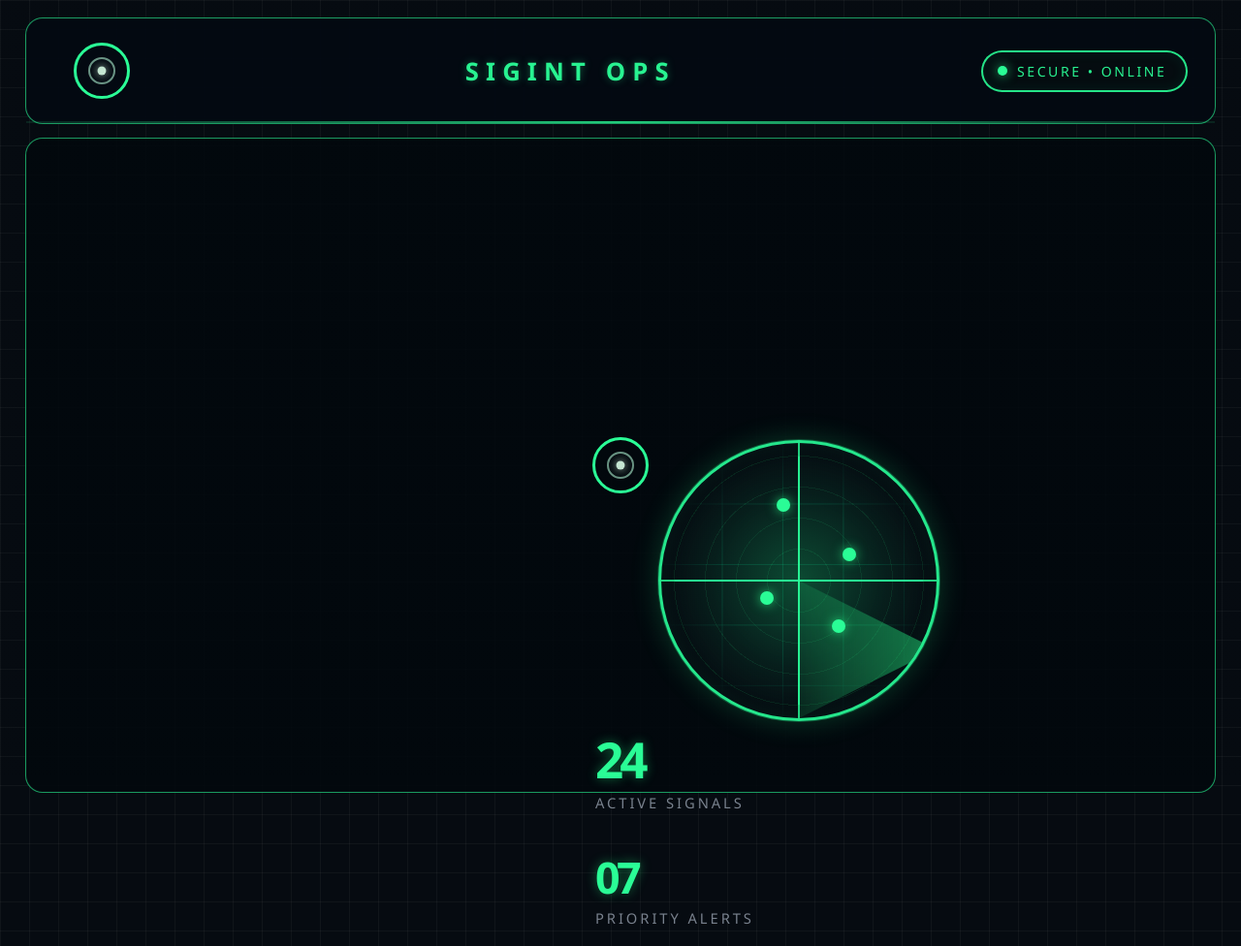
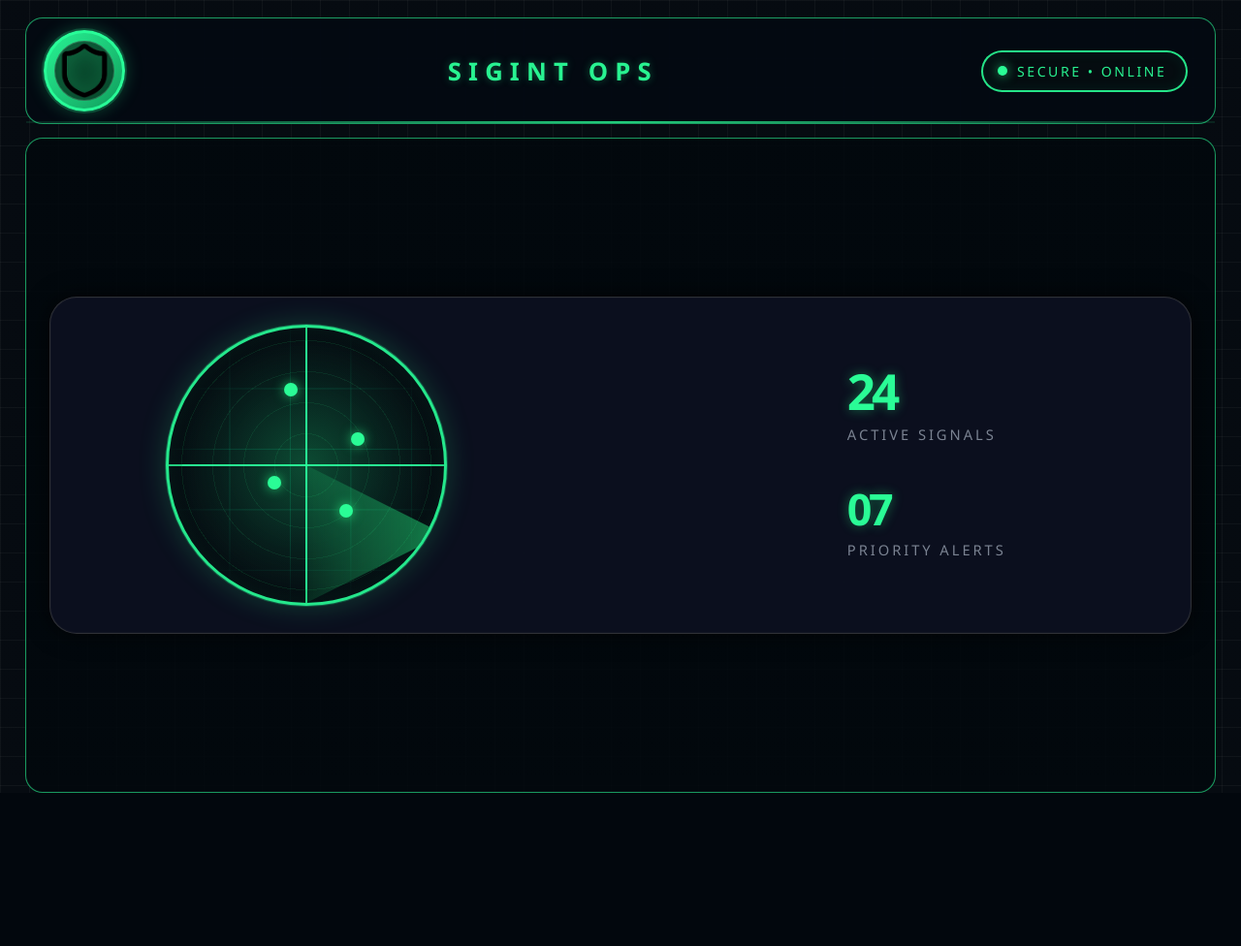
Before and after one commit to miri-lieb/AmanTech, a plain HTML site: page index.html in a window 1280 px wide. Shown: the whole page at 97% size. After the commit the page ends 818 px from the top, so only its background shows below. Drawn offline with Linux system fonts and the light colour scheme.

Commit message:
Add logo image and update brand section styling in index.html and style.css

```diff
--- a/index.html
+++ b/index.html
@@ -10,7 +10,7 @@
     <div class="page-shell">
       <header class="topbar">
         <div class="brand" aria-label="Brand icon">
-          <div class="brand-icon"></div>
+          <img src="image-removebg-preview.png" alt="Sigint Ops logo" />
         </div>
 
         <div class="title">SIGINT OPS</div>
--- a/style.css
+++ b/style.css
@@ -65,42 +65,55 @@ body {
 }
 
 .brand {
-  width: 120px;
+  position: relative;
+  width: 84px;
+  height: 84px;
   display: flex;
   justify-content: center;
   align-items: center;
+  flex-shrink: 0;
+  border-radius: 50%;
+  background: linear-gradient(135deg, rgba(42, 255, 154, 0.95), rgba(18, 173, 101, 0.9));
+  border: 3px solid rgba(42, 255, 154, 0.95);
+  box-shadow: 0 0 0 2px rgba(42, 255, 154, 0.2), 0 0 18px rgba(42, 255, 154, 0.28);
+  overflow: hidden;
+}
+
+.brand::before {
+  content: "";
+  position: absolute;
+  inset: 8px;
+  border-radius: 50%;
+  background: rgba(1, 15, 11, 0.68);
+  border: 1px solid rgba(196, 255, 221, 0.2);
+}
+
+.brand img {
+  position: relative;
+  z-index: 1;
+  width: 75%;
+  height: 75%;
+  object-fit: contain;
+  display: block;
+  filter: brightness(1.12) drop-shadow(0 0 8px rgba(42, 255, 154, 0.28));
 }
 
 .brand-icon {
   position: relative;
-  width: 58px;
-  height: 58px;
-  border-radius: 50%;
-  border: 3px solid var(--green);
-  background: url()
-  box-shadow: 0 0 18px rgba(42, 252, 150, 0.35);
+  width: min(96%, 1240px);
+  display: flex;
+  align-items: center;
+  justify-content: space-between;
+  gap: 32px;
+  padding: 28px 54px;
+  border-radius: 28px;
+  background: rgba(13, 17, 33, 0.9);
+  border: 1px solid rgba(71, 71, 71, 0.6);
+  box-shadow: inset 0 0 0 1px rgba(255,255,255,0.02), 0 0 24px rgba(0, 0, 0, 0.7);
 }
 
-.brand-icon::before {
-  content: "";
-  position: absolute;
-  inset: 12px;
-  border-radius: 50%;
-  border: 2px solid rgba(184, 255, 221, 0.7);
-  opacity: 0.8;
-}
-
-.brand-icon::after {
-  content: "";
-  position: absolute;
-  width: 9px;
-  height: 9px;
-  background: rgba(218, 255, 232, 0.9);
-  border-radius: 50%;
-  top: 50%;
-  left: 50%;
-  transform: translate(-50%, -50%);
-  box-shadow: 0 0 10px rgba(218,255,232,0.8);
+.brand-icon:hover {
+  border: 1px solid rgba(42, 255, 153, 0.6);
 }
 
 .title {
@@ -323,11 +336,6 @@ body {
     width: 74px;
   }
 
-  .brand-icon {
-    width: 42px;
-    height: 42px;
-  }
-
   .title {
     letter-spacing: 0.16em;
     font-size: 1.1rem;
@@ -345,15 +353,18 @@ body {
     padding: 12px;
   }
 
+  .brand-icon,
   .dashboard-panel {
     height: auto;
-    flex-direction: column;
+    flex-direction: row;
     gap: 22px;
     padding: 20px 18px;
+    width: min(96%, 1240px);
   }
 
   .radar-wrap {
     width: 100%;
+    justify-content: center;
   }
 
   .radar {
```
Also changed, not shown: image-removebg-preview.png (added), 1 other file.
